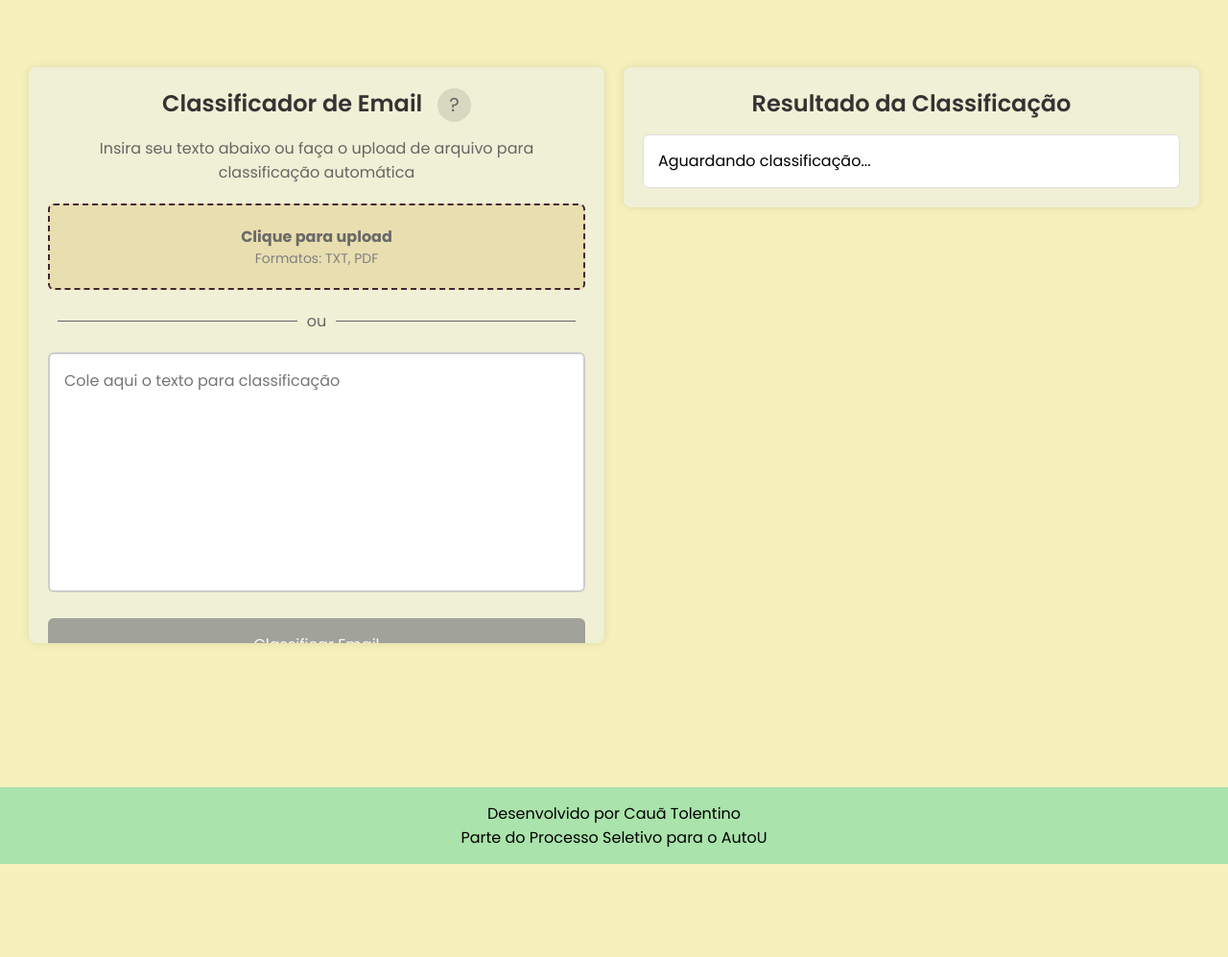
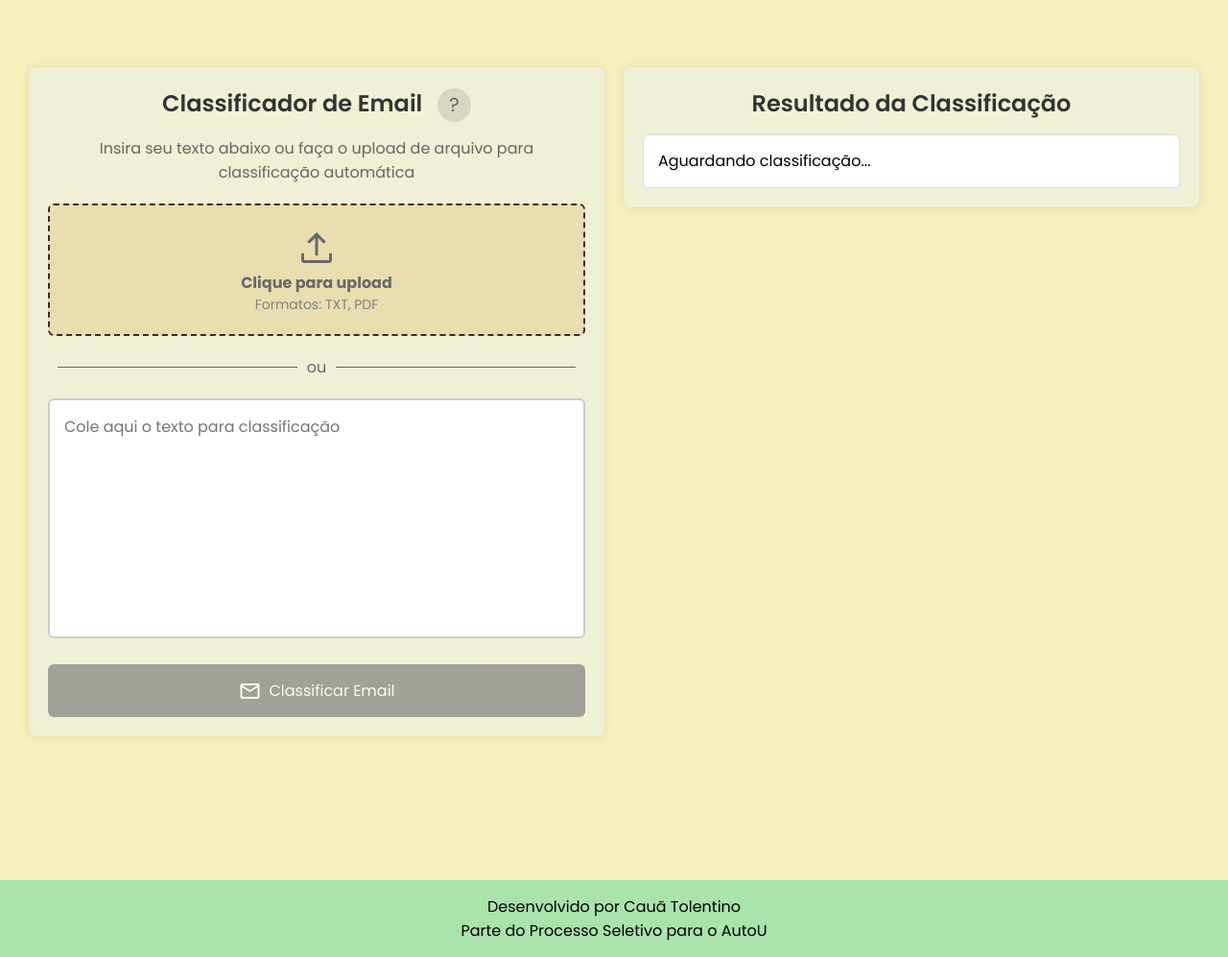
Before and after one commit to cauatolentino/CaseAutoU, a Flask app: page / in a window 1280 px wide. Shown: the part 80-1077 px from the top of the page at 96% size. Before the commit the page ends 980 px from the top, so only its background shows below. Run offline with Flask 3, Linux system fonts and the light colour scheme.

Commit message:
Creating icons

```diff
--- a/static/script.js
+++ b/static/script.js
@@ -61,7 +61,7 @@ document.addEventListener('DOMContentLoaded', function() {
             button.classList.remove('active');
             button.classList.add('loading');
             const originalText = button.innerHTML;
-            button.innerHTML = '<div class="loading-spinner"></div>Classificando...';
+            button.innerHTML = '<span class="spinner-wrapper"><span class="material-symbols-outlined icon-spin">progress_activity</span></span> Classificando...';
 
             const response = await fetch('/classify', {
                 method: 'POST',
@@ -76,16 +76,16 @@ document.addEventListener('DOMContentLoaded', function() {
             if (response.ok) {
                 const resultText = document.querySelector('#result_text');
                 resultText.innerHTML = `<strong>Classificação:</strong> ${data.classification}<br>
-<strong>Resposta Sugerida:</strong><br>
+<strong>Resposta Sugerida:</strong>
 <div class="response-content">
 <pre>${data.suggested_response}</pre>
 <textarea class="response-textarea hidden">${data.suggested_response}</textarea>
 </div>
 <div class="response-actions">
-    <button class="edit-button">Editar Resposta</button>
+    <button class="edit-button"><span class="material-symbols-outlined icon-edit">edit</span>Editar Resposta</button>
     <button class="save-button hidden">Salvar</button>
     <button class="cancel-button hidden">Cancelar</button>
-</div><button class="new-classification-button">Classificar Novo Email</button>`;
+</div><button class="new-classification-button"><span class="material-symbols-outlined icon-cached">cached</span>Classificar Novo Email</button>`;
 
 
                 const editButton = resultText.querySelector('.edit-button');
@@ -181,7 +181,7 @@ document.addEventListener('DOMContentLoaded', function() {
             if (textarea.value.trim() !== '') {
                 button.classList.add('active');
             }
-            button.innerHTML = 'Classificar Email';
+            button.innerHTML = '<span class="material-symbols-outlined icon-mail">mail</span>Classificar Email';
         }
     });
 });
--- a/static/style.css
+++ b/static/style.css
@@ -51,13 +51,13 @@ main {
     flex: 1;
     max-width: 600px;
     min-width: 300px;
-    max-height: calc(100vh - 200px);
+    /* max-height: calc(100vh - 200px); */
     background-color: #eff0d5;
     padding: 20px;
     border-radius: 8px;
     box-shadow: 0 0 10px rgba(0,0,0,0.1);
     margin: 50px 10px 50px;
-    overflow-y: auto;
+    /* overflow-y: auto; */
 }
 
 #main_section h2, #result_section h2{
@@ -185,6 +185,11 @@ main {
     padding: 0px;
 }
 
+.icon_upload {
+    font-size: 48px;
+    color: #696969;
+}
+
 #upload_section #format_upload {
     font-size: 14px;
     color: gray;
@@ -271,6 +276,11 @@ main {
     opacity: 0.7;
 }
 
+.icon-mail{
+    margin-right: 8px;
+    vertical-align: middle;
+}
+
 #classify_button.active {
     background-color: #442433;
     cursor: pointer;
--- a/templates/index.html
+++ b/templates/index.html
@@ -4,6 +4,7 @@
     <meta charset="UTF-8">
     <meta name="viewport" content="width=device-width, initial-scale=1.0">
     <title>Case AutoU</title>
+    <link rel="stylesheet" href="https://fonts.googleapis.com/css2?family=Material+Symbols+Outlined:opsz,wght,FILL,GRAD@24,400,0,0" />
     <link href="{{ url_for('static', filename='style.css') }}" rel="stylesheet">
 </head>
 <body>
@@ -21,6 +22,7 @@
                 <p>Insira seu texto abaixo ou faça o upload de arquivo para classificação automática</p>
             </div>
             <div id="upload_section">
+                <span class="material-symbols-outlined icon_upload">upload</span>
                 <p id="description_upload">Clique para upload</p>
                 <p id="format_upload">Formatos: TXT, PDF</p>
                 <input type="file" id="email_uploads" name="email_uploads" accept=".txt,.pdf">
@@ -30,7 +32,7 @@
                 <textarea placeholder="Cole aqui o texto para classificação"></textarea>
             </div>
             <div>
-                <button id="classify_button">Classificar Email</button>
+                <button id="classify_button"><span class="material-symbols-outlined icon-mail">mail</span>Classificar Email</button>
             </div>
         </div>
         <div id="result_section">
--- a/views.py
+++ b/views.py
@@ -58,6 +58,14 @@ def classify_email():
 
         classification = classification_response.choices[0].message.content.strip()
 
+        formated_classification = ""
+        if classification.upper() == "PRODUTIVO":
+            formated_classification = "PRODUTIVO ✅"
+        elif classification.upper() == "IMPRODUTIVO":
+            formated_classification = "IMPRODUTIVO ❌"
+        else:
+            formated_classification = classification
+
         # Depois, gerar uma resposta adequada baseada na classificação
         response_prompt = f"""Com base no seguinte email e sua classificação como {classification}, gere uma resposta profissional e adequada.
 
@@ -83,7 +91,7 @@ def classify_email():
         suggested_response = response_completion.choices[0].message.content.strip()
 
         return jsonify({
-            'classification': classification,
+            'classification': formated_classification,
             'text': email_text,
             'suggested_response': suggested_response
         })
```
Also changed, not shown: other parts of static/style.css (+44 -8 lines).
